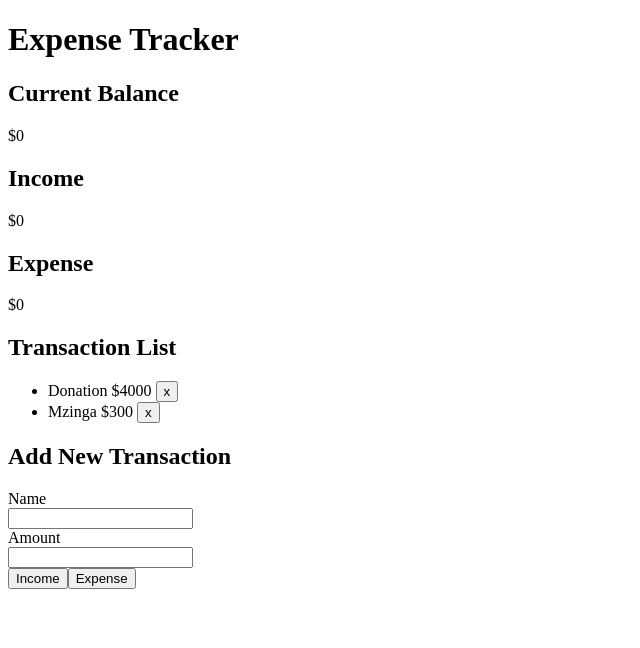
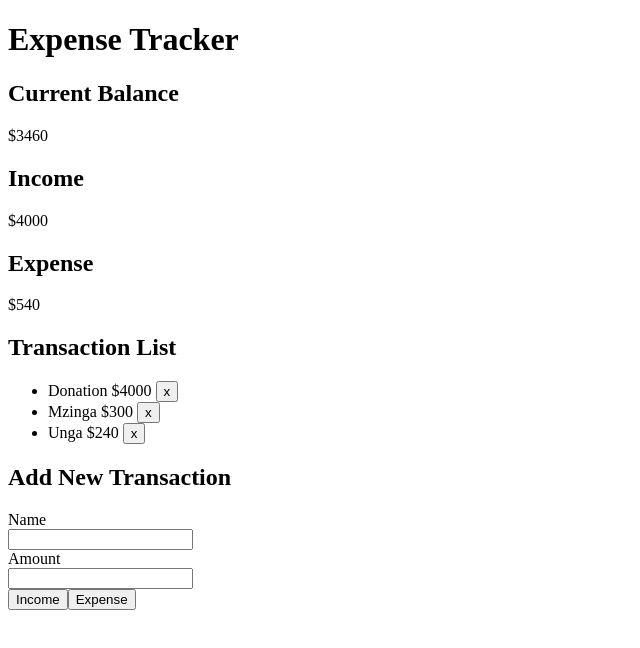
Before and after one commit to ndalilavin/budget-app, a React (Create React App) app: page / in a window 1280 px wide. Shown: the top 648 px of the page, without its empty margins (0-640 px from the left). Built offline with nearby package versions, Linux system fonts and the light colour scheme.

Commit message:
Added useEffect hook to BudgetTracker function

```diff
--- a/src/components/BudgetTracker.js
+++ b/src/components/BudgetTracker.js
@@ -1,4 +1,4 @@
-import React, { useState } from 'react';
+import React, { useState, useEffect } from 'react';
 import Expense from './Expense';
 import NewTransactionForm from './NewTransactionForm';
 import TransactionList from './TransactionList';
@@ -16,6 +16,12 @@ const transactionData = [
         id: uniqueId(),
         name: 'Mzinga',
         amount: 300,
+        type: 'expense'
+    },
+    {
+        id: uniqueId(),
+        name: 'Unga',
+        amount: 240,
         type: 'expense'
     }
 ];
@@ -37,7 +43,15 @@ function BudgetTracker() {
                 expense += data.amount;
             }
         });
+
+        setIncome(income);
+        setExpense(expense);
+        console.log(income, expense)
     }
+
+    useEffect(() => {
+        calculateExpenses();
+    }, []);
 
     return (
         <div>
@@ -49,4 +63,5 @@ function BudgetTracker() {
     )
 }
 
+
 export default BudgetTracker;
```
